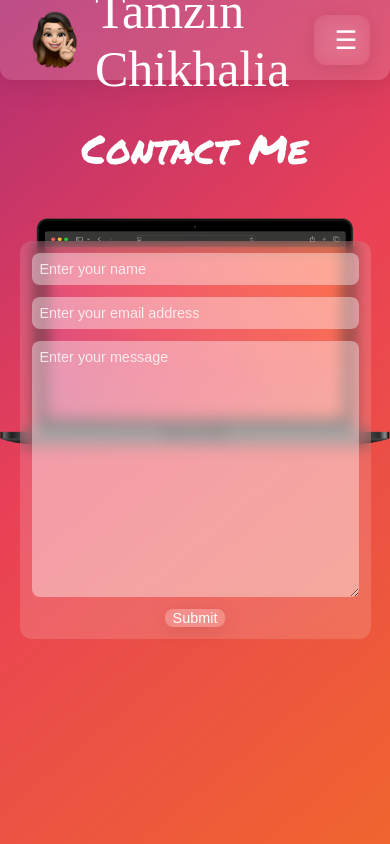
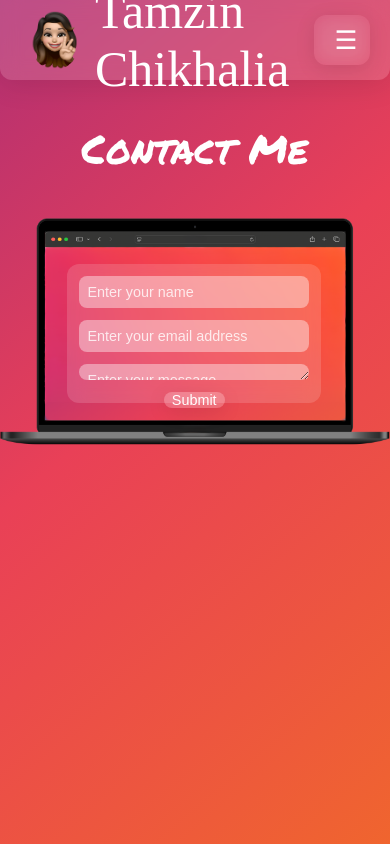
Before and after one commit to TamzinC/react-portfolio, a React (Create React App) app: page /#/contact in a window 390 px wide. Built offline with nearby package versions, Linux system fonts and the light colour scheme; a web font is replaced by a local one.

Commit message:
added media queries for contact page and amended tagline colour in homepage

```diff
--- a/src/pages/Contact/Contact.module.css
+++ b/src/pages/Contact/Contact.module.css
@@ -73,10 +73,28 @@
 
 @media (max-width: 768px) {
   .contactForm {
-    top: 10%;
-    left: 5%;
-    width: 90%;
-    height: auto;
+    top: 20%;
+    left: 18%;
+    width: 65%;
+    height: 60%;
+    gap: 0.75rem;
+    padding: 0.75rem;
+  }
+
+  .contactForm input,
+  .contactForm textarea,
+  .contactForm button {
+    font-size: 0.9rem;
+    padding: 0.8rem;
+  }
+}
+
+@media (max-width: 576px) {
+  .contactForm {
+    top: 20%;
+    left: 17.3%;
+    width: 65%;
+    height: 60%;
     gap: 0.75rem;
     padding: 0.75rem;
   }
@@ -87,4 +105,15 @@
     font-size: 0.9rem;
     padding: 0.5rem;
   }
+
+  .laptopWrapper {
+    max-width: 500px;
+  }
+
+  .contactBtn {
+    padding: 15px;
+    font-size: 15px;
+    border-radius: 8px;
+    line-height: 1px;
+  }
 }
--- a/src/pages/Home/Home.module.css
+++ b/src/pages/Home/Home.module.css
@@ -28,6 +28,7 @@
   margin-bottom: 50px;
   opacity: 1;
   transition: opacity 0.5s ease-in-out;
+  color: #FFCBA4;
 }
 
 .fadeOut {
```
